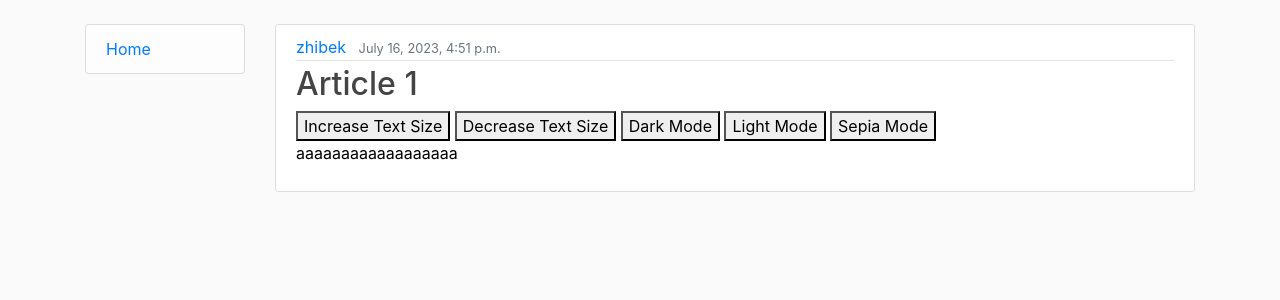
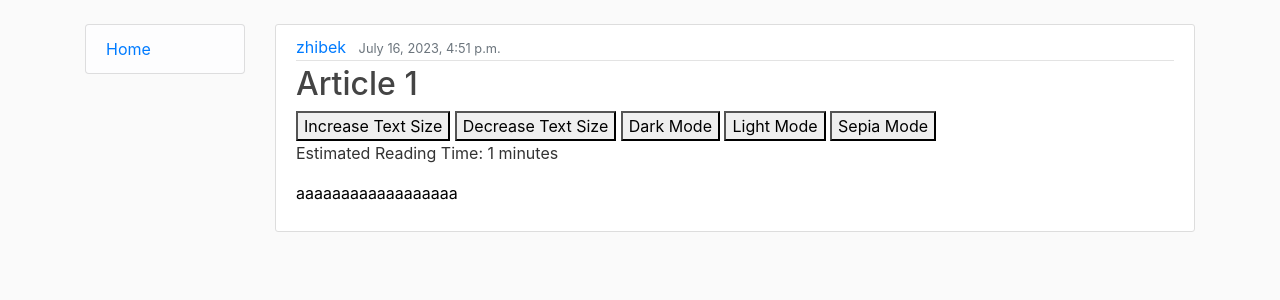
Before and after one commit to gl00omy/ReadItLater, a Django app: page /article/1/ in a window 1280 px wide. Shown: the part 56-356 px from the top of the page. Run offline with Django 4.2, Linux system fonts and the light colour scheme; data comes from the database, SQL or seed files in the repository; parts of the project's set-up code (start-up, migrations or seed data) failed here and were passed over.

Commit message:
reading time calculation

```diff
--- a/paperCapsule/templates/paperCapsule/article_detail.html
+++ b/paperCapsule/templates/paperCapsule/article_detail.html
@@ -8,9 +8,7 @@
     <title>Document</title>
     <style>
         /* Your styles go here */
-        .article-content {
-            /* Default styles for the article content */
-        }
+
 
         .article-content.dark-mode {
             /* Styles for the dark mode */
@@ -50,7 +48,7 @@
 <button onclick="changeColorMode('light-mode')">Light Mode</button>
 <button onclick="changeColorMode('sepia-mode')">Sepia Mode</button>
 
-
+<p>Estimated Reading Time: {{ estimated_reading_time }} minutes</p>
 
         <p class="article-content">{{ object.content }}</p>
 
--- a/paperCapsule/views.py
+++ b/paperCapsule/views.py
@@ -7,7 +7,9 @@ from . models import Article
 from taggit.models import Tag
 from . forms import TagForm
 from django.contrib.auth.decorators import login_required
+import math
 
+AVERAGE_READING_SPEED = 200
 
 def home(request):
     context = {
@@ -23,6 +25,24 @@ class ArticleListView(ListView):
 
 class ArticleDetailView(DetailView):
     model = Article
+    template_name = 'paperCapsule/article_detail.html'
+    context_object_name = 'article'
+
+    def get_context_data(self, **kwargs):
+        context = super().get_context_data(**kwargs)
+        article = context['article']
+
+        # Calculate the estimated reading time based on the article's content
+        estimated_reading_time = self.calculate_reading_time(article.content)
+        context['estimated_reading_time'] = estimated_reading_time
+
+        return context
+
+    @staticmethod
+    def calculate_reading_time(text):
+        words = len(text.split())
+        minutes = math.ceil(words / AVERAGE_READING_SPEED)
+        return minutes
 
 @login_required
 def article_favorite(request, pk):
```
